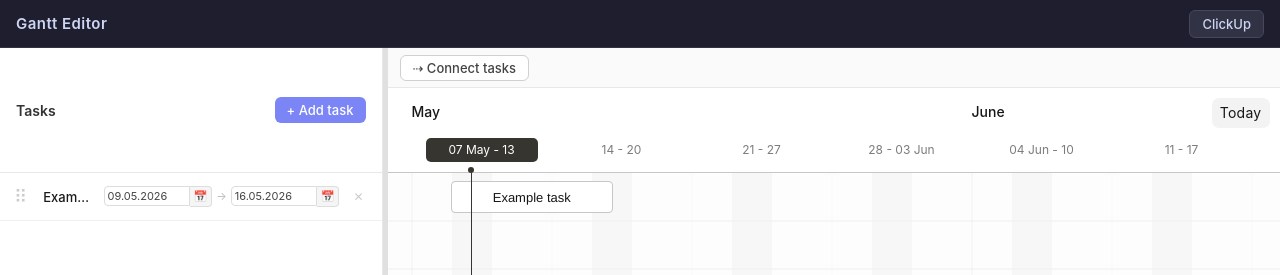
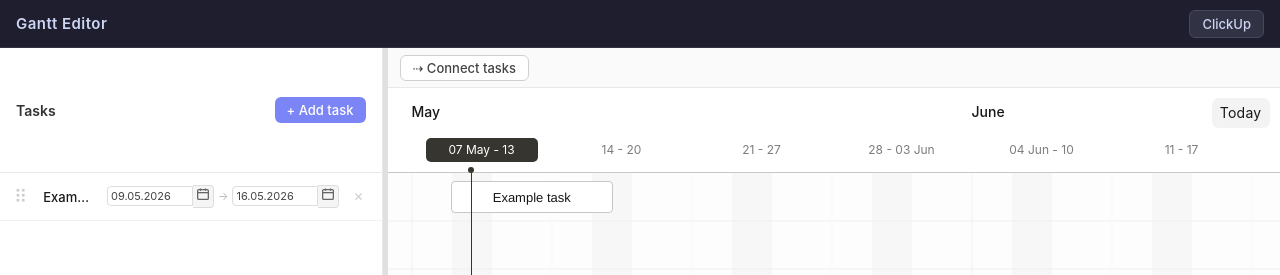
Before and after one commit to MiroslawRajczyk/gantt-editor, a React (Vite) app: page / in a window 1280 px wide. Shown: the top 275 px of the page. Built offline with nearby package versions, Linux system fonts and the light colour scheme.

Commit message:
Dates picker adjustements
Signed-off-by: igorosky <igor.zaworski2@gmail.com>

```diff
--- a/src/App.css
+++ b/src/App.css
@@ -340,6 +340,7 @@
 .task-row__date-field {
   display: flex;
   align-items: center;
+  position: relative;
 }
 
 .task-row__date-input {
--- a/src/components/TaskRow.tsx
+++ b/src/components/TaskRow.tsx
@@ -118,11 +118,18 @@ export function TaskRow({ task, index, onUpdate, onRemove, onDragStart, onDragOv
             tabIndex={-1}
             onMouseDown={e => { e.preventDefault(); hiddenStartRef.current?.showPicker() }}
             aria-label="Open start date calendar"
-          >📅</button>
+          >
+            <svg width="12" height="12" viewBox="0 0 12 12" fill="none" stroke="currentColor" strokeWidth="1.3" aria-hidden="true">
+              <rect x="0.65" y="1.65" width="10.7" height="9.7" rx="1.2"/>
+              <line x1="0.65" y1="4.65" x2="11.35" y2="4.65"/>
+              <line x1="3.5" y1="0.5" x2="3.5" y2="2.8"/>
+              <line x1="8.5" y1="0.5" x2="8.5" y2="2.8"/>
+            </svg>
+          </button>
           <input
             ref={hiddenStartRef}
             type="date"
-            style={{ display: 'none' }}
+            style={{ position: 'absolute', opacity: 0, width: 0, height: 0, pointerEvents: 'none', bottom: 0, right: 0 }}
             onChange={e => {
               if (!e.target.value) return
               const [yyyy, mm, dd] = e.target.value.split('-')
@@ -148,11 +155,18 @@ export function TaskRow({ task, index, onUpdate, onRemove, onDragStart, onDragOv
             tabIndex={-1}
             onMouseDown={e => { e.preventDefault(); hiddenEndRef.current?.showPicker() }}
             aria-label="Open end date calendar"
-          >📅</button>
+          >
+            <svg width="12" height="12" viewBox="0 0 12 12" fill="none" stroke="currentColor" strokeWidth="1.3" aria-hidden="true">
+              <rect x="0.65" y="1.65" width="10.7" height="9.7" rx="1.2"/>
+              <line x1="0.65" y1="4.65" x2="11.35" y2="4.65"/>
+              <line x1="3.5" y1="0.5" x2="3.5" y2="2.8"/>
+              <line x1="8.5" y1="0.5" x2="8.5" y2="2.8"/>
+            </svg>
+          </button>
           <input
             ref={hiddenEndRef}
             type="date"
-            style={{ display: 'none' }}
+            style={{ position: 'absolute', opacity: 0, width: 0, height: 0, pointerEvents: 'none', bottom: 0, right: 0 }}
             onChange={e => {
               if (!e.target.value) return
               const [yyyy, mm, dd] = e.target.value.split('-')
```
